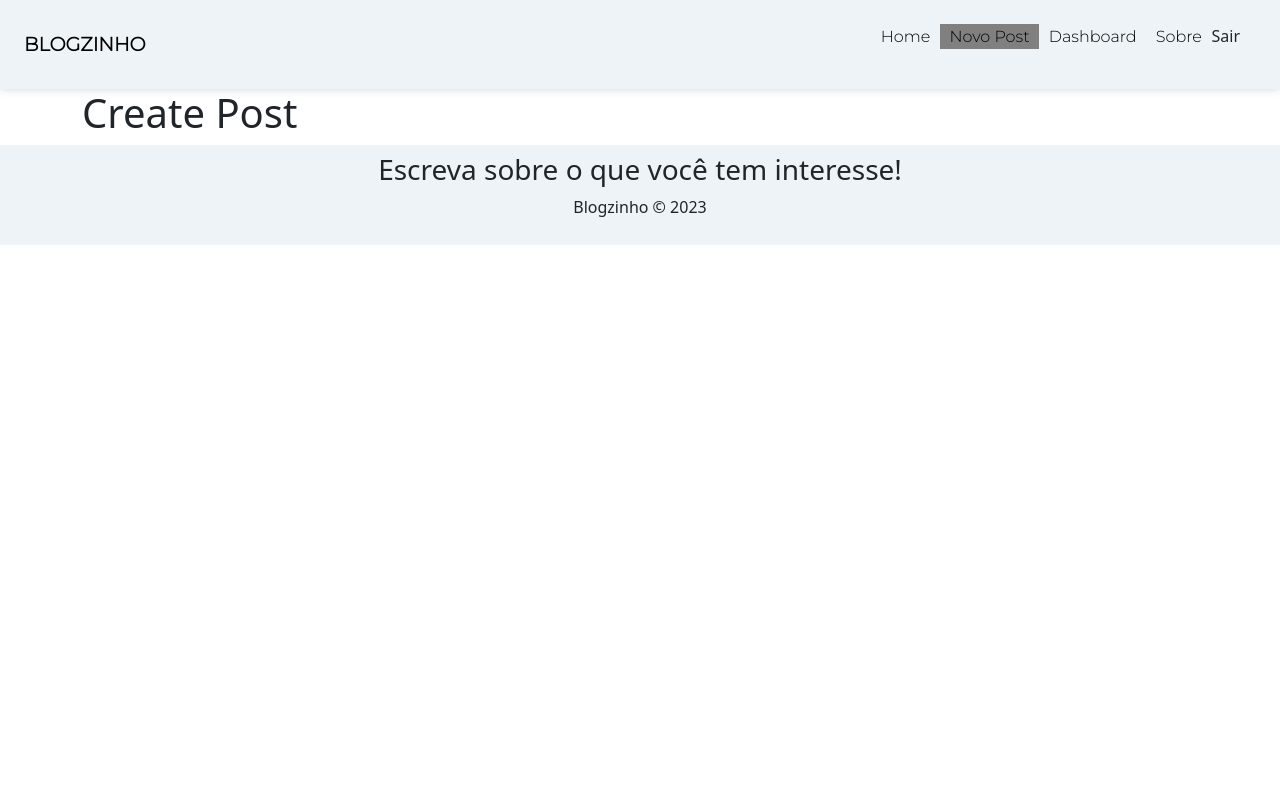
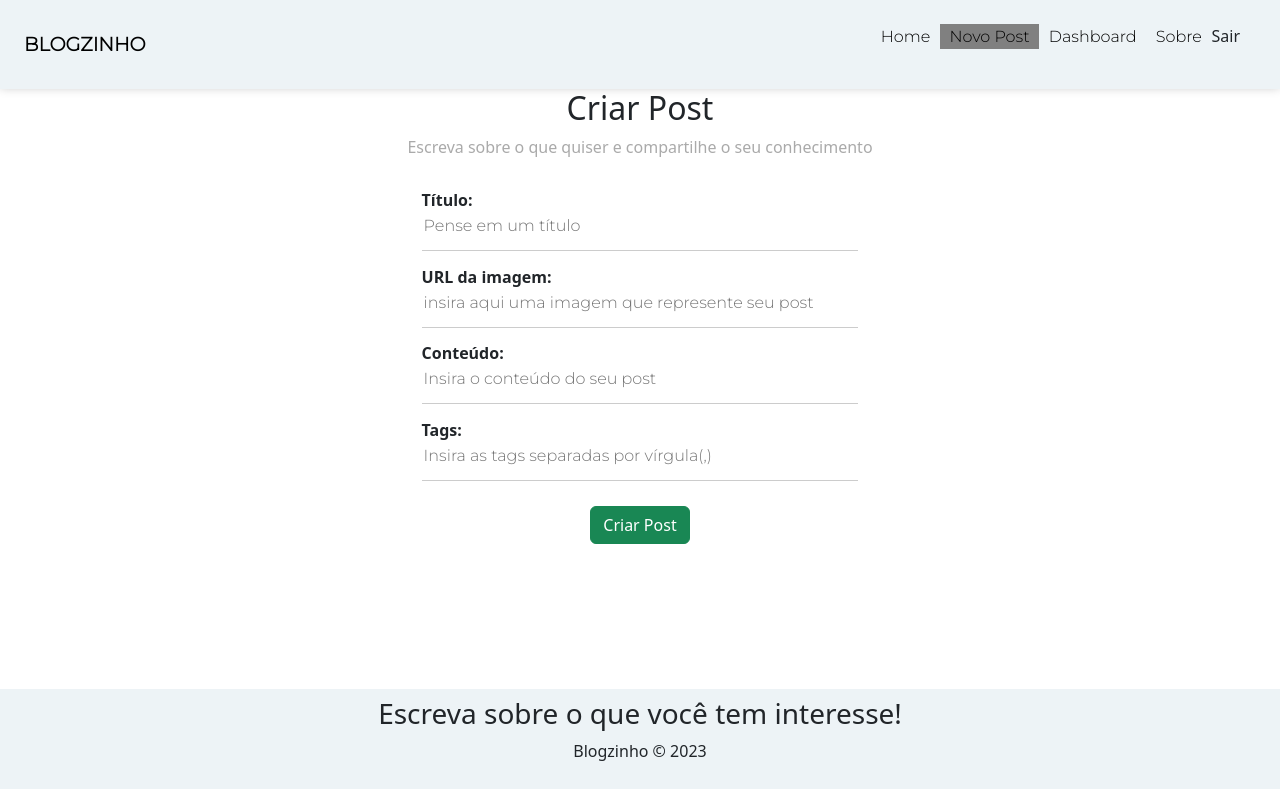
Before and after one commit to devPauloJunior/blogzinho, a React (Create React App) app: page /post/create in a window 1280 px wide. Built offline with nearby package versions, Linux system fonts and the light colour scheme; no server answers; sample sign-in values are in the browser's storage.

Commit message:
Create Post and Use Insert

```diff
--- a/src/App.js
+++ b/src/App.js
@@ -49,9 +49,10 @@ function App() {
             <Routes>
               <Route path="/" element={<Home />} />
               <Route path="/about" element={<About />} />
-              <Route path="/login" element={<Login />} />
-              <Route path="/register" element={ <Register /> } />
-              <Route path="/post/create" element={ <CreatePost /> } />
+              <Route path="/login" element={!user ? <Login /> : <Navigate to="/" />} />
+              <Route path="/register" element={!user ? <Register /> : <Navigate to="/" />} />
+              <Route path="/post/create" element={user ? <CreatePost /> : <Navigate to={'/login'} />} />
+              <Route path="/dashboard" element={user ? <Dashboard /> : <Navigate to={'/login'} />} />
             </Routes>
           </div>
           <Footer />
--- a/src/pages/CreatePost/CreatePost.js
+++ b/src/pages/CreatePost/CreatePost.js
@@ -1,10 +1,78 @@
 // MEU CSS
 import styles from "./CreatePost.module.css"
 
+// MEUS IMPORTS
+import { useState } from "react"
+import { useNavigate } from "react-router-dom"
+import { useAuthValue } from "../../context/AuthContext"
+
 const CreatePost = () => {
+  const [title, setTitle] = useState("");
+  const [image, setImage] = useState("");
+  const [body, setBody] = useState("");
+  const [tags, setTags] = useState([]);
+  const [formError, setFormError] = useState("");
+
+  const handleSubmit = (e) => {
+    e.preventDefault();
+  };
+
   return (
-    <section>
-        <h1>Create Post</h1>
+    <section className={`${styles.create}  container`}>
+        <h2>Criar Post</h2>
+        <p>Escreva sobre o que quiser e compartilhe o seu conhecimento</p>
+        <form onSubmit={handleSubmit}>
+          <label>
+            <span>Título:</span>
+            <input
+              type="text"
+              name="title"
+              required
+              placeholder="Pense em um título"
+              onChange={(e) => setTitle(e.target.value)}
+              value={title}
+            />
+          </label>
+          <label>
+            <span>URL da imagem:</span>
+            <input
+              type="text"
+              name="image"
+              required
+              placeholder="insira aqui uma imagem que represente seu post"
+              onChange={(e) => setImage(e.target.value)}
+              value={image}
+            />
+          </label>
+          <label>
+            <span>Conteúdo:</span>
+            <input
+              type="text"
+              name="body"
+              required
+              placeholder="Insira o conteúdo do seu post"
+              onChange={(e) => setBody(e.target.value)}
+              value={body}
+            />
+          </label>
+          <label>
+            <span>Tags:</span>
+            <input
+              type="text"
+              name="tags"
+              required
+              placeholder="Insira as tags separadas por vírgula(,)"
+              onChange={(e) => setTags(e.target.value)}
+              value={tags}
+            />
+          </label>
+
+          <button className='btn btn-success my-4'>Criar Post</button>
+
+          {/* {!loading && <button className='btn btn-success my-4'>Criar Post</button>}
+          {loading && <button className='btn btn-success my-4' disabled >Aguarde...</button> }
+          { error && <p className={ `${styles.error} text-danger` }>{ error }</p> } */}
+        </form>
     </section>
   )
 }
--- a/src/pages/CreatePost/CreatePost.module.css
+++ b/src/pages/CreatePost/CreatePost.module.css
@@ -0,0 +1,23 @@
+.create { text-align: center; height: 600px; }
+
+.create p { color: #aaaaaa; }
+
+input::placeholder, textarea::placeholder { font-family: "Montserrat", sans-serif; }
+
+input:focus, textarea:focus { outline: none; }
+
+a, nav button { text-decoration: none; background-color: transparent; border: none; color: black; transition: .4s; font-size: 1em; cursor: pointer; font-family: "Montserrat", sans-serif; }
+
+a:hover , nav button:hover { color: #bbbbbb; }
+
+form { max-width: 40%; margin: 0 auto; }
+
+label { display: flex; flex-direction: column; margin-bottom: 1px; }
+
+label span { font-weight: bold; text-align: left; padding-top: .8em; }
+
+input, textarea { box-sizing: border-box; border: none; border-bottom: 1px solid #cccccc; padding-bottom: .8em; background-color: transparent; }
+
+button[disabled] { background-color: #aaaaaa; }
+
+.error { background-color: #fabebe; border: 1px solid #bbbbbb; padding: 5px; border-radius: 5px; }
--- a/src/pages/Login/Login.js
+++ b/src/pages/Login/Login.js
@@ -9,7 +9,7 @@ const Login = () => {
   const [ password, setPassword ] = useState("");
   const [ error, setError ] = useState("");
 
-  const { login, error: authError, loading } = useAuthentication;
+  const { login, error: authError, loading } = useAuthentication();
 
   const handleSubmit = async (e) => {
     e.preventDefault();
@@ -26,8 +26,14 @@ const Login = () => {
     console.log(res);
   };
 
+  useEffect(() => {
+    if (authError) {
+      setError(authError);
+    }
+  });
+
   return (
-    <section>
+    <section className={`${styles.login} container`}>
       <h1>Entrar</h1>
       <p>Faça o login para utilizar o sistema</p>
       <hr />
--- a/src/pages/Login/Login.module.css
+++ b/src/pages/Login/Login.module.css
@@ -0,0 +1,23 @@
+.login { text-align: center; height: 600px; }
+
+.login p { color: #aaaaaa; }
+
+input::placeholder, textarea::placeholder { font-family: "Montserrat", sans-serif; }
+
+input:focus, textarea:focus { outline: none; }
+
+a, nav button { text-decoration: none; background-color: transparent; border: none; color: black; transition: .4s; font-size: 1em; cursor: pointer; font-family: "Montserrat", sans-serif; }
+
+a:hover , nav button:hover { color: #bbbbbb; }
+
+form { max-width: 40%; margin: 0 auto; }
+
+label { display: flex; flex-direction: column; margin-bottom: 1px; }
+
+label span { font-weight: bold; text-align: left; padding-top: .8em; }
+
+input, textarea { box-sizing: border-box; border: none; border-bottom: 1px solid #cccccc; padding-bottom: .8em; background-color: transparent; }
+
+button[disabled] { background-color: #aaaaaa; }
+
+.error { background-color: #fabebe; border: 1px solid #bbbbbb; padding: 5px; border-radius: 5px; }
--- a/src/pages/Register/Register.module.css
+++ b/src/pages/Register/Register.module.css
@@ -20,4 +20,4 @@ input, textarea { box-sizing: border-box; border: none; border-bottom: 1px solid
 
 button[disabled] { background-color: #aaaaaa; }
 
-.error { background-color: #edf3f6; border: 1px solid #bbbbbb; padding: 5px; border-radius: 5px; }
+.error { background-color: #fabebe; border: 1px solid #bbbbbb; padding: 5px; border-radius: 5px; }
```
